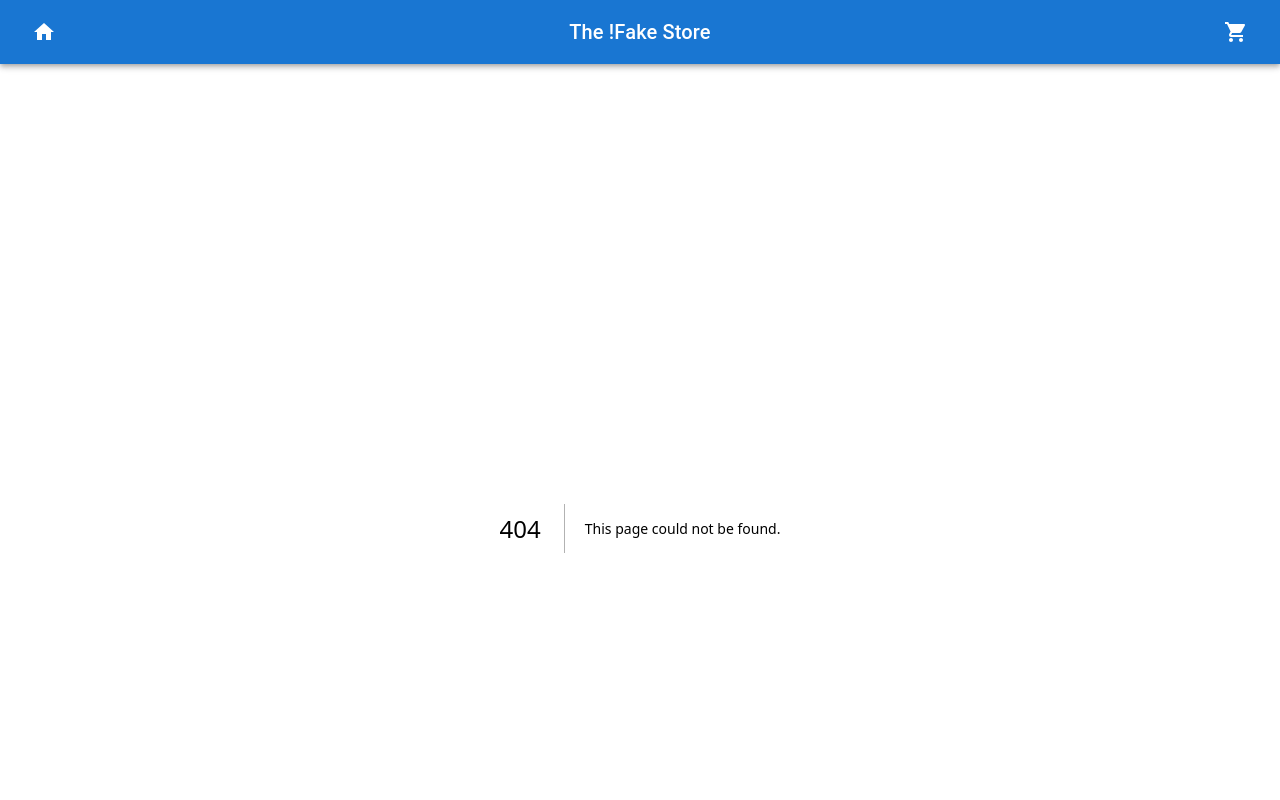
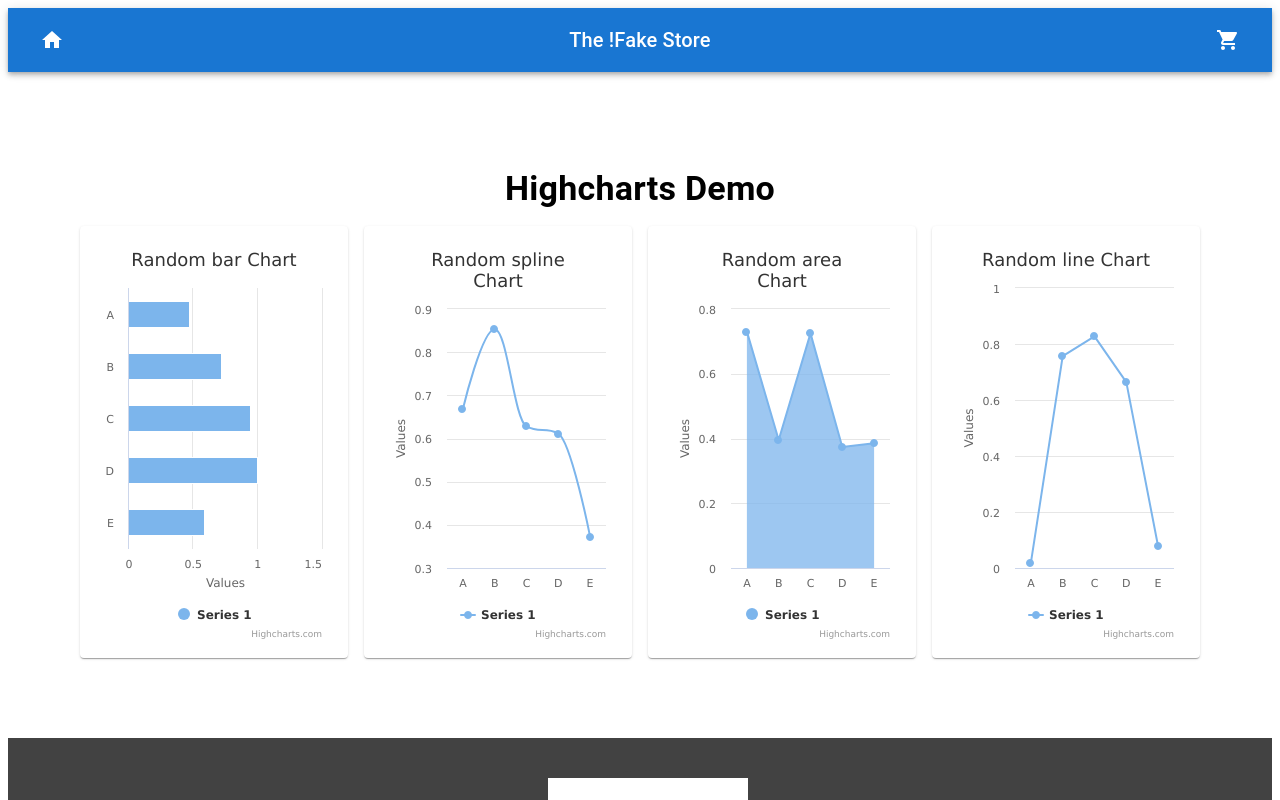
Before and after one commit to ChristosHadjichristofi/SaaS-FrontEnd-Demo, a Next.js app: page /analytics in a window 1280 px wide. Before the commit this address had no page. Shown: the top 800 px of the page. Built offline with nearby package versions, Linux system fonts and the light colour scheme; grey boxes are pictures that could not be loaded.

Commit message:
Add some highcharts

```diff
--- a/package.json
+++ b/package.json
@@ -14,6 +14,9 @@
     "@mui/icons-material": "^5.11.16",
     "@mui/lab": "^5.0.0-alpha.126",
     "@mui/material": "^5.12.0",
+    "@mui/styles": "^5.12.0",
+    "highcharts": "^10.3.3",
+    "highcharts-react-official": "^3.2.0",
     "next": "13.3.0",
     "react": "18.2.0",
     "react-dom": "18.2.0",
--- /dev/null
+++ b/pages/analytics.js
@@ -0,0 +1,68 @@
+import React from "react";
+import { Grid, Box, Paper, Typography } from "@mui/material";
+import Highcharts from "highcharts";
+import HighchartsReact from "highcharts-react-official";
+import { styled } from '@mui/material/styles';
+
+const Root = styled('div')(({ theme }) => ({
+  padding: theme.spacing(2),
+}));
+
+const ChartPaper = styled(Paper)(({ theme }) => ({
+  padding: theme.spacing(2),
+  textAlign: "center",
+}));
+
+const getRandomOptions = () => {
+  const chartTypes = ["line", "bar", "area", "spline"];
+  const chartType = chartTypes[Math.floor(Math.random() * chartTypes.length)];
+  const data = [];
+  for (let i = 0; i < 5; i++) {
+    data.push(Math.random());
+  }
+  return {
+    chart: {
+      type: chartType,
+    },
+    title: {
+      text: `Random ${chartType} Chart`,
+    },
+    xAxis: {
+      categories: ["A", "B", "C", "D", "E"],
+    },
+    yAxis: {
+      title: {
+        text: "Values",
+      },
+    },
+    series: [
+      {
+        name: "Series 1",
+        data,
+      },
+    ],
+  };
+};
+
+const HighChartsPage = () => {
+  return (
+    <Root>
+      <Box sx={{ mt: 2, textAlign: "center", marginBottom: "1rem" }}>
+            <Typography variant="h4" component="h1" fontWeight="bold">
+              Highcharts Demo
+            </Typography>
+        </Box>
+      <Grid container spacing={2}>
+        {[...Array(4)].map((_, index) => (
+          <Grid item xs={12} sm={6} md={3} key={index}>
+            <ChartPaper>
+              <HighchartsReact highcharts={Highcharts} options={getRandomOptions()} />
+            </ChartPaper>
+          </Grid>
+        ))}
+      </Grid>
+    </Root>
+  );
+};
+
+export default HighChartsPage;
```
Also changed, not shown: pages/index.js (+7 -4 lines), 1 other file (tests, documents, lock files or other folders).
